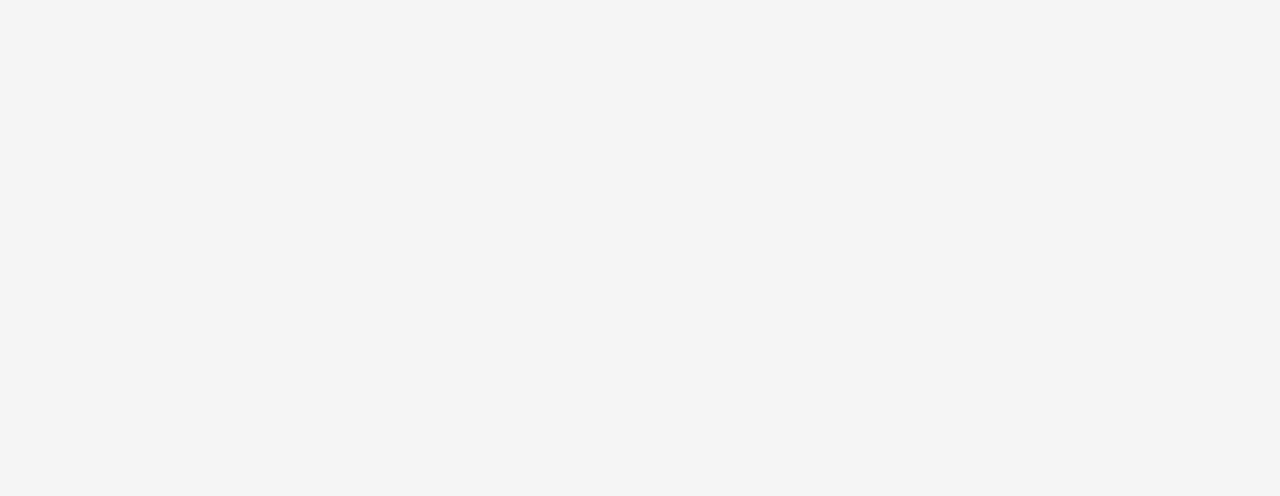
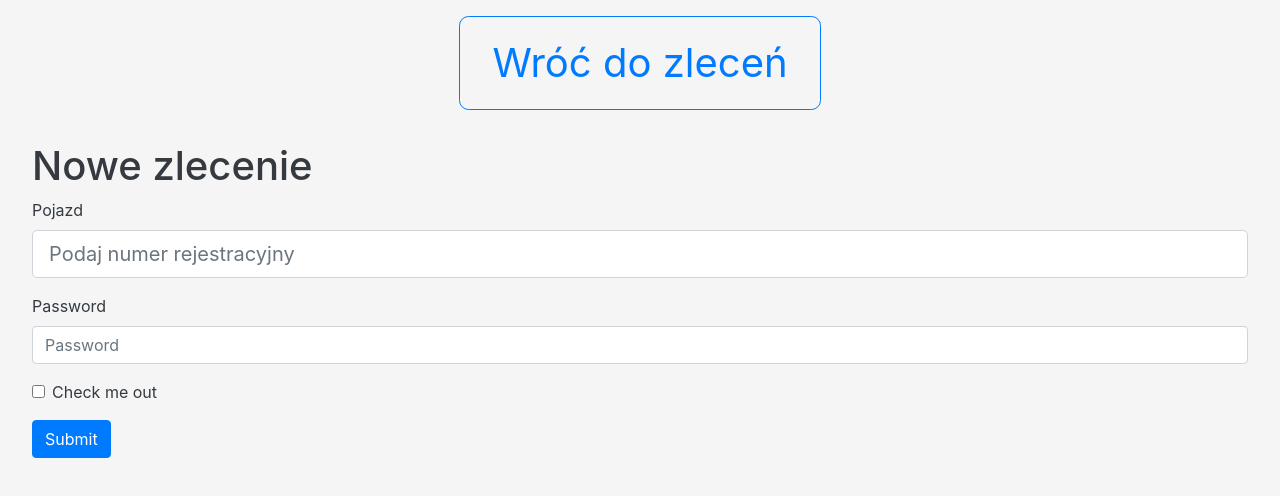
Before and after one commit to karpiq24/django-klima-kar, a React app in the folder tiles/: page /tiles/zlecenia/nowe in a window 1280 px wide. Shown: the top 496 px of the page. Built offline with nearby package versions, Linux system fonts and the light colour scheme; the HTML template or start-up script is replaced by a standard one.

Commit message:
fix error in command

```diff
--- a/tiles/package.json
+++ b/tiles/package.json
@@ -35,6 +35,9 @@
     "react-bootstrap": "^1.0.0-beta.17",
     "react-dom": "^16.13.0",
     "react-masonry-css": "^1.0.14",
-        "react-router-dom": "^5.1.2"
+    "react-router-dom": "^5.1.2",
+    "uniforms": "^2.6.6",
+    "uniforms-bootstrap4": "^2.6.6",
+    "uniforms-bridge-graphql": "^2.6.6"
   }
 }
--- a/tiles/src/components/App.js
+++ b/tiles/src/components/App.js
@@ -5,6 +5,7 @@ import { ApolloProvider } from "@apollo/react-hooks";
 
 import client from "../graphql";
 import CommissionList from "./commission/CommissionList";
+import CommissionForm from "./commission/CommissionForm";
 
 function App() {
     return (
@@ -13,6 +14,8 @@ function App() {
                 <div className="content">
                     <Switch>
                         <Route exact path="/tiles" component={CommissionList} />
+                        <Route exact path="/tiles/zlecenia/nowe" component={CommissionForm} />
+                        <Route path="/tiles/zlecenia/:id" component={CommissionForm} />
                     </Switch>
                 </div>
             </BrowserRouter>
--- a/tiles/src/components/commission/CommissionCard.js
+++ b/tiles/src/components/commission/CommissionCard.js
@@ -12,7 +12,13 @@ import { faUsers, faCar, faMicrochip } from "@fortawesome/free-solid-svg-icons";
 const CommissionCard = ({ commission, openContractorModal, openVehicleModal, openComponentModal }) => {
     const history = useHistory();
     return (
-        <Card key={commission.id} bg="light" border="dark" className="commission-card">
+        <Card
+            key={commission.id}
+            bg="light"
+            border="dark"
+            className="commission-card"
+            onClick={() => history.push(`/tiles/zlecenia/${commission.id}`)}
+        >
             <Card.Header>
                 Zlecenie {commission.id}: {commission.vc_name}
             </Card.Header>
--- /dev/null
+++ b/tiles/src/components/commission/CommissionForm.js
@@ -0,0 +1,87 @@
+import React from "react";
+import PropTypes from "prop-types";
+import { Link } from "react-router-dom";
+import { gql } from "apollo-boost";
+import { useLazyQuery } from "@apollo/react-hooks";
+import Button from "react-bootstrap/Button";
+import Form from "react-bootstrap/Form";
+import ContentLoading from "../common/ContentLoading";
+
+const CommissionForm = props => {
+    const COMMISSION = gql`
+        query getCommission($filters: CommissionFilter) {
+            commissions(filters: $filters) {
+                objects {
+                    id
+                    vc_name
+                    vehicle {
+                        id
+                    }
+                    component {
+                        id
+                    }
+                    commission_type
+                    contractor {
+                        id
+                        name
+                    }
+                    description
+                    start_date
+                    end_date
+                    value
+                    items {
+                        name
+                        quantity
+                        price
+                    }
+                }
+            }
+        }
+    `;
+    const id = props.match.params.id;
+    const [getCommission, { loading, data }] = useLazyQuery(COMMISSION, {
+        variables: { filters: { id: id } }
+    });
+
+    if (loading) return <ContentLoading />;
+
+    if (id !== undefined && data === undefined) {
+        getCommission();
+    }
+
+    return (
+        <>
+            <div className="commission-buttons">
+                <Link to="/tiles">
+                    <Button variant="outline-primary" size="xl">
+                        Wróć do zleceń
+                    </Button>
+                </Link>
+            </div>
+            <div>
+                <h1>{id ? `Edycja zlecenia ${id}` : "Nowe zlecenie"}</h1>
+                <Form>
+                    <Form.Group controlId="formBasicEmail">
+                        <Form.Label>Pojazd</Form.Label>
+                        <Form.Control size="lg" placeholder="Podaj numer rejestracyjny" />
+                    </Form.Group>
+
+                    <Form.Group controlId="formBasicPassword">
+                        <Form.Label>Password</Form.Label>
+                        <Form.Control type="password" placeholder="Password" />
+                    </Form.Group>
+                    <Form.Group controlId="formBasicCheckbox">
+                        <Form.Check type="checkbox" label="Check me out" />
+                    </Form.Group>
+                    <Button variant="primary" type="submit">
+                        Submit
+                    </Button>
+                </Form>
+            </div>
+        </>
+    );
+};
+
+CommissionForm.propTypes = {};
+
+export default CommissionForm;
--- a/tiles/src/styles/commission.css
+++ b/tiles/src/styles/commission.css
@@ -3,6 +3,7 @@
     margin-left: -1rem;
     width: auto;
 }
+
 .card-container-column {
     padding-left: 1rem;
     background-clip: padding-box;
@@ -21,6 +22,10 @@
 
 .commission-buttons button:not(:last-child) {
     margin-right: 1rem;
+}
+
+.commission-card {
+    cursor: pointer;
 }
 
 .btn-new-commission {
```
Also changed, not shown: 1 other file (tests, documents, lock files or other folders). Lines whose indentation alone changed are shown as unchanged.
